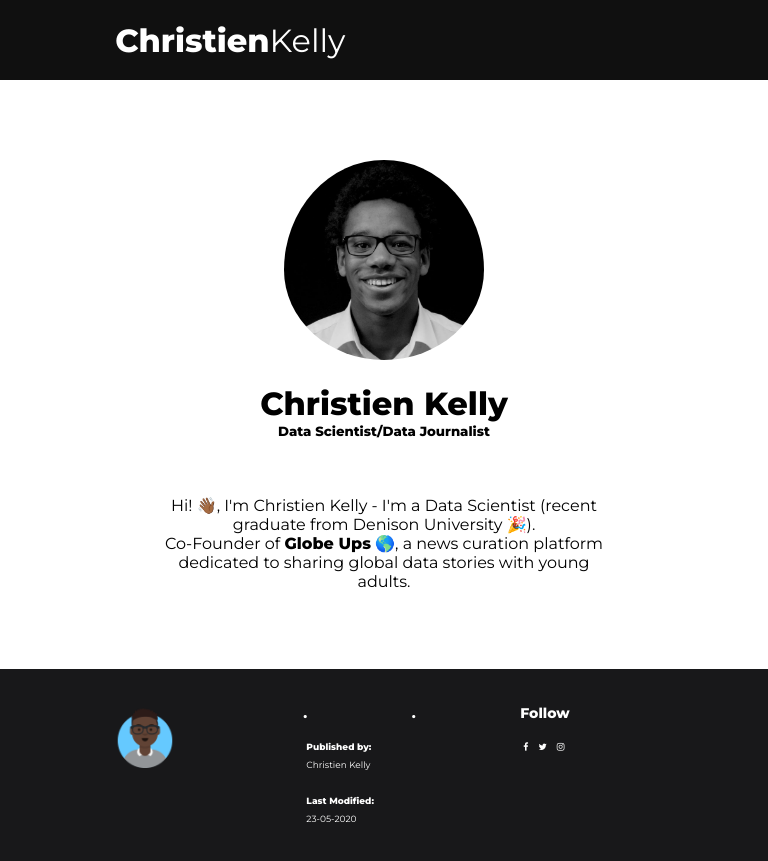
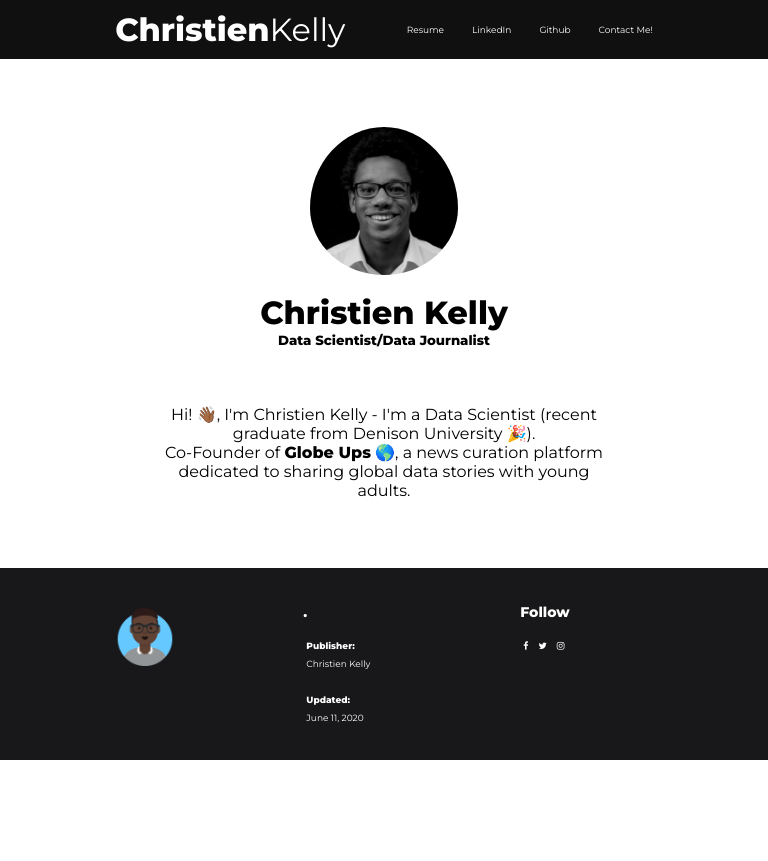
Before and after one commit to kelly-c1/personal-site, a PHP site: page / in a window 768 px wide. After the commit the page ends 760 px from the top, so only its background shows below. Run offline with PHP 8.4, Linux system fonts and the light colour scheme.

Commit message:
more mobile friendly

```diff
--- a/web/css/style.css
+++ b/web/css/style.css
@@ -77,22 +77,6 @@ a:hover{
 	font-size: 16px;
 }
 
-@media(max-width: 600px){
-	.header .inner_header {
-		width: 90%
-	}
-	.inner_header .logo_container,
-	.inner_header .navigation {
-		width: 100%;
-		margin-bottom: 30px;
-	}
-}
-
-body {
-
-
-}
-
 .filters li {
 	display: table-cell;
 	vertical-align: middle;
@@ -146,3 +130,125 @@ body {
 	color: white;
 	font-family: 'Montserrat';
 }
+
+@media(max-width: 900px) and (min-width: 700px){
+
+.header {
+	width: 100%;
+	height: 59.2px;
+	display: block;
+	background-color: #101010;
+}
+
+.inner_header {
+	width: 70%;
+	height: 100%;
+	display: block;
+	margin: 0 auto;
+}
+
+.logo_container{
+	height: 100%;
+	display: table;
+	float: left;
+}
+
+.logo_container h1{
+	color: white;
+	height: 100%;
+	display: table-cell;
+	vertical-align: middle;
+	font-family: "Montserrat";
+	font-size: 23.68;
+	font-weight: 74.4;
+}
+
+.logo_container h1 span{
+	font-weight: 744;
+}
+.logo_container img{
+	background-size: 100% 100%;
+	display: table-cell;
+	vertical-align: middle;
+}
+
+.navigation {
+	float: right;
+	height: 100%;
+}
+
+
+
+.navigation a{
+	height: 100%;
+	display: table;
+	float: left;
+	padding: 0px 14px;
+}
+
+
+
+.navigation a:last-child{
+	padding-right: 0;
+}
+
+.navigation a li{
+	display: table-cell;
+	vertical-align: middle;
+	height: 100%;
+	color: white;
+	font-family: 'Montserrat';
+	font-size: 9px;
+}
+
+
+.filters li {
+	display: table-cell;
+	vertical-align: middle;
+	height: 100%;
+	color: white;
+	font-family: 'Montserrat';
+	font-size: 9px;
+	padding-right: 3px;
+}
+
+.project {
+	width: 100%;
+	padding-right: 14px;
+	background-color: white;
+	color: black;
+}
+
+.project td {
+	width: 100%;
+}
+
+.box_profile {
+	width: 60%;
+	background: white;
+	padding: 29.6px;
+	text-align: center;
+	margin: auto;
+	margin-top: 5%;
+	color: black;
+	font-family: 'Montserrat';
+}
+
+.box_profile img {
+	border-radius: 50%;
+	width: 148px;
+	height: 148px;
+	padding-bottom: 14px;
+}
+
+.box {
+	width: 60%;
+	background: rgba(0,0,0,0.4);
+	padding: 14px;
+	text-align: center;
+	margin: auto;
+	margin-top: 2%;
+	color: white;
+	font-family: 'Montserrat';
+}
+	}
--- a/web/footer.html.php
+++ b/web/footer.html.php
@@ -13,16 +13,16 @@
 			</div>
 			<div class="footer_third">
 				<h1>.</h1>
-				<li><a><b>Published by:</b></a></li>
+				<li><a><b>Publisher:</b></a></li>
 				<li><a>Christien Kelly</a></li>
 				<br><br>
 				<!-- Space here -->
-				<li><a><b>Last Modified:</b></a></li>
-				<li><a>23-05-2020</a></li>
+				<li><a><b>Updated:</b></a></li>
+				<li><a>June 11, 2020</a></li>
 			</div>
 
 			<div class="footer_third">
-				<h1>.</h1>
+				<h1> </h1>
 			</div>
 
 			<div class="footer_third">
```
Also changed, not shown: 1 other file.
